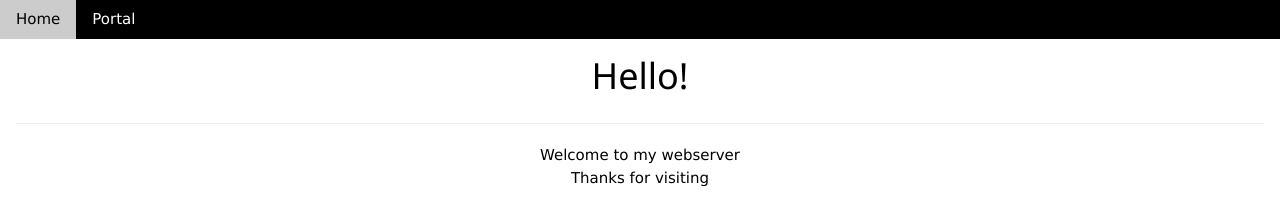
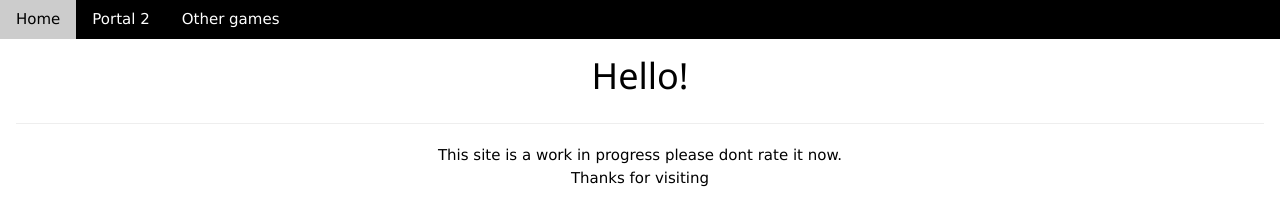
Before and after one commit to WhatDidYouExpect/Portal, a plain HTML site: page index.html in a window 1280 px wide. Drawn offline with nearby package versions, Linux system fonts and the light colour scheme.

Commit message:
Update index.html

```diff
--- a/index.html
+++ b/index.html
@@ -7,7 +7,8 @@
 <title>Site</title>
 <div class="w3-bar w3-black">
     <a href="index.html" class="w3-bar-item w3-button w3-blue">Home</a>
-    <a href="portal.html" class="w3-bar-item w3-button">Portal</a>
+    <a href="portal.html" class="w3-bar-item w3-button">Portal 2</a>
+    <a href="games.html" class="w3-bar-item w3-button">Other games</a>
   </div>
 <center>
     <div class="w3-container w3-center w3-animate-top">
@@ -27,7 +28,7 @@
 </div>
 <center>
     <div class="w3-container w3-center w3-animate-top">
-<p2>Welcome to my webserver</p2>
+<p2>This site is a work in progress please dont rate it now.</p2>
 <br>
 <p2>Thanks for visiting</p2>
 </div>
```
